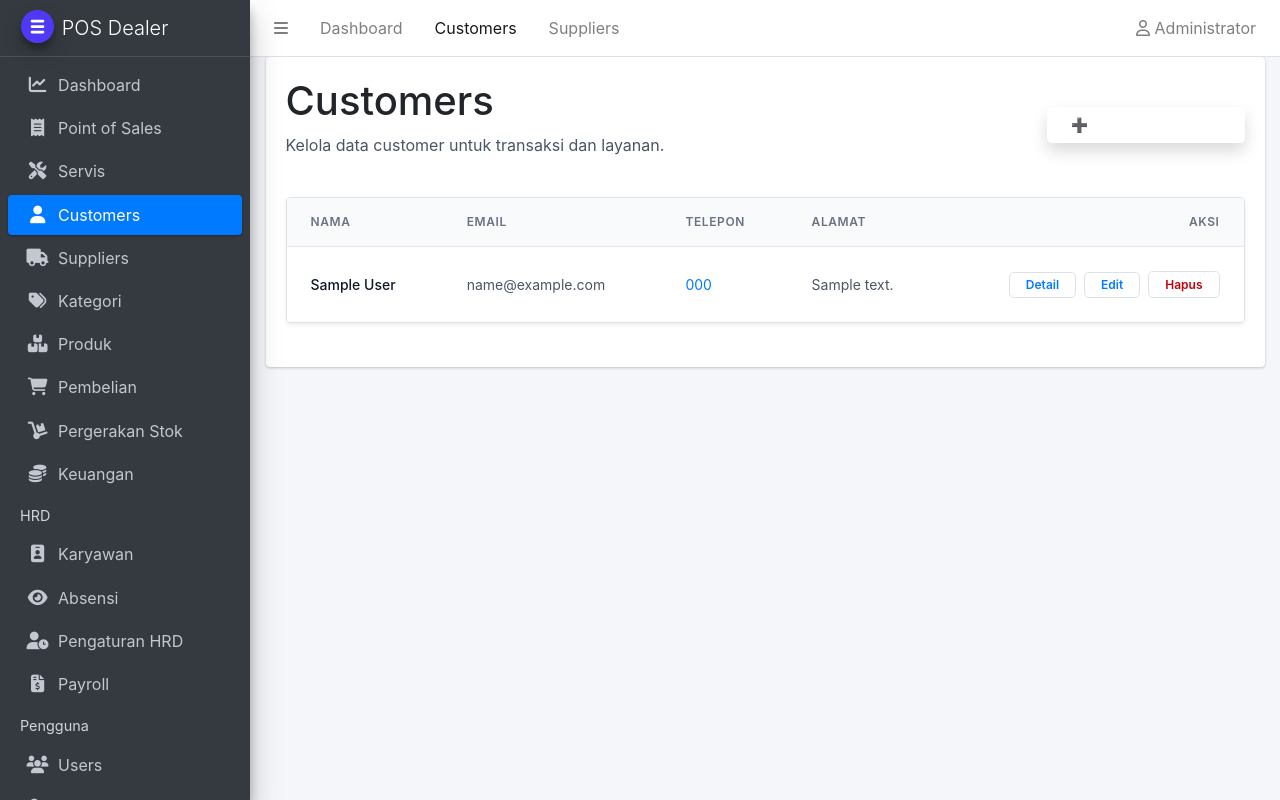
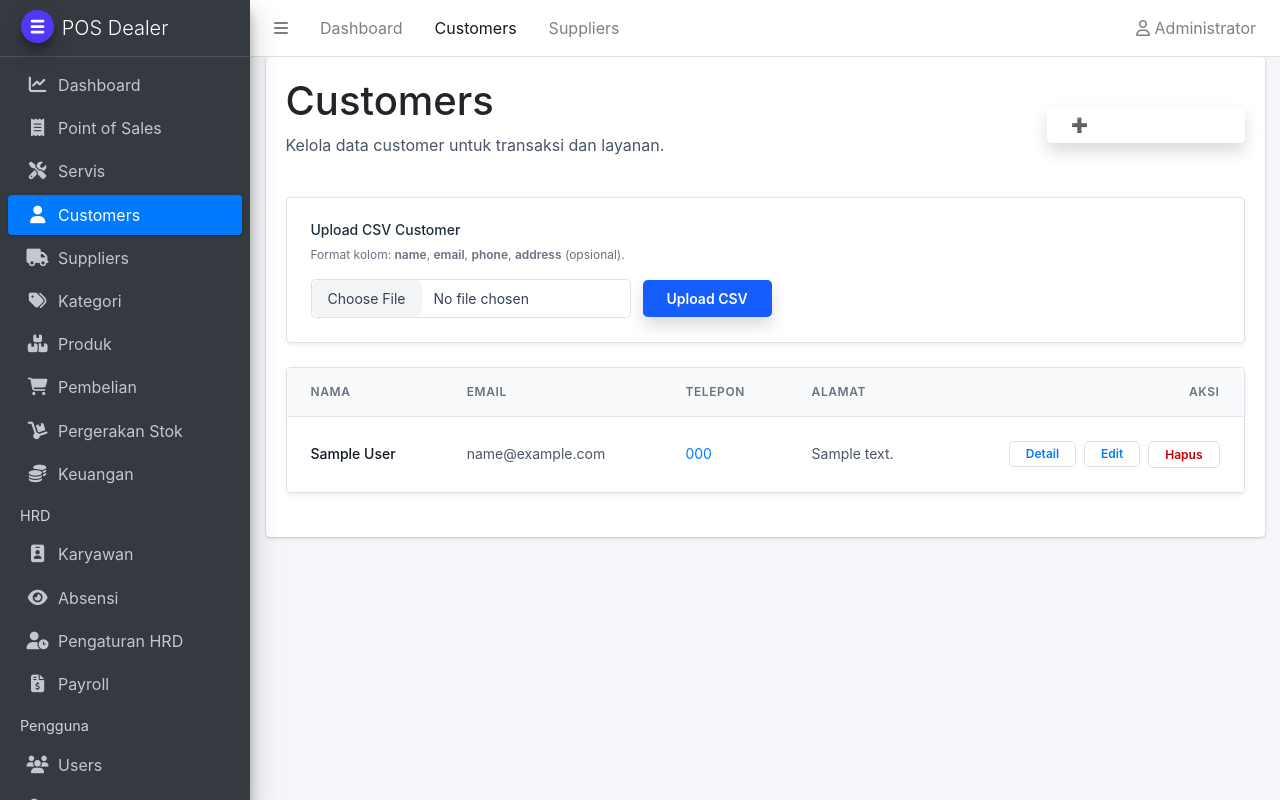
Before and after one commit to deevseek/poslaravel, a Laravel app: page /customers in a window 1280 px wide. Run offline with Laravel 12, Linux system fonts and the light colour scheme; a user stored in the database is signed in; data comes from the database, SQL or seed files in the repository; tables that the repository leaves empty hold one stand-in row (values such as "Sample post"); style sheets or scripts are compiled from the project's sources; some libraries are stand-ins or nearby versions.

Commit message:
Add customer CSV import

```diff
--- a/app/Http/Controllers/CustomerController.php
+++ b/app/Http/Controllers/CustomerController.php
@@ -5,6 +5,8 @@ namespace App\Http\Controllers;
 use App\Models\Customer;
 use Illuminate\Http\RedirectResponse;
 use Illuminate\Http\Request;
+use Illuminate\Support\Facades\Validator;
+use Illuminate\Support\Str;
 use Illuminate\View\View;
 
 class CustomerController extends Controller
@@ -65,4 +67,162 @@ class CustomerController extends Controller
 
         return redirect()->route('customers.index')->with('success', 'Customer berhasil dihapus.');
     }
+
+    public function importCsv(Request $request): RedirectResponse
+    {
+        $request->validate([
+            'csv' => ['required', 'file', 'mimes:csv,txt'],
+        ]);
+
+        $handle = fopen($request->file('csv')->getRealPath(), 'r');
+
+        if (! $handle) {
+            return redirect()->route('customers.index')->with('csv_errors', ['Gagal membaca file CSV.']);
+        }
+
+        $headerRow = fgetcsv($handle);
+
+        if (! $headerRow) {
+            fclose($handle);
+
+            return redirect()->route('customers.index')->with('csv_errors', ['Header CSV tidak ditemukan.']);
+        }
+
+        $headerMap = $this->mapCsvHeaders($headerRow);
+
+        if (! in_array('name', $headerMap, true)) {
+            fclose($handle);
+
+            return redirect()->route('customers.index')->with('csv_errors', ['Kolom "name" wajib ada pada CSV.']);
+        }
+
+        $errors = [];
+        $created = 0;
+        $updated = 0;
+        $rowNumber = 1;
+
+        while (($row = fgetcsv($handle)) !== false) {
+            $rowNumber++;
+            $data = $this->extractCsvRow($headerMap, $row);
+
+            if ($this->isEmptyRow($data)) {
+                continue;
+            }
+
+            $validator = Validator::make($data, [
+                'name' => ['required', 'string', 'max:255'],
+                'email' => ['nullable', 'email', 'max:255'],
+                'phone' => ['nullable', 'string', 'max:50'],
+                'address' => ['nullable', 'string'],
+            ]);
+
+            if ($validator->fails()) {
+                $errors[] = "Baris {$rowNumber}: " . implode(', ', $validator->errors()->all());
+                continue;
+            }
+
+            $validated = $validator->validated();
+
+            if (! empty($validated['email'])) {
+                $customer = Customer::updateOrCreate(
+                    ['email' => $validated['email']],
+                    [
+                        'name' => $validated['name'],
+                        'phone' => $validated['phone'] ?? null,
+                        'address' => $validated['address'] ?? null,
+                    ]
+                );
+
+                if ($customer->wasRecentlyCreated) {
+                    $created++;
+                } else {
+                    $updated++;
+                }
+            } else {
+                Customer::create([
+                    'name' => $validated['name'],
+                    'email' => null,
+                    'phone' => $validated['phone'] ?? null,
+                    'address' => $validated['address'] ?? null,
+                ]);
+                $created++;
+            }
+        }
+
+        fclose($handle);
+
+        $redirect = redirect()->route('customers.index');
+
+        if ($created > 0 || $updated > 0) {
+            $messages = [];
+
+            if ($created > 0) {
+                $messages[] = "{$created} customer ditambahkan";
+            }
+
+            if ($updated > 0) {
+                $messages[] = "{$updated} customer diperbarui";
+            }
+
+            $redirect = $redirect->with('csv_success', implode(', ', $messages) . '.');
+        }
+
+        if (! empty($errors)) {
+            $redirect = $redirect->with('csv_errors', $errors);
+        }
+
+        return $redirect;
+    }
+
+    private function mapCsvHeaders(array $headers): array
+    {
+        return array_map(function (?string $header) {
+            $normalized = $this->normalizeCsvHeader($header ?? '');
+
+            return match ($normalized) {
+                'nama' => 'name',
+                'telepon', 'telp', 'no_hp', 'no_telp' => 'phone',
+                'alamat' => 'address',
+                default => $normalized,
+            };
+        }, $headers);
+    }
+
+    private function normalizeCsvHeader(string $header): string
+    {
+        return Str::of($header)
+            ->lower()
+            ->trim()
+            ->replace([' ', '-'], '_')
+            ->replaceMatches('/[^a-z0-9_]/', '')
+            ->toString();
+    }
+
+    private function extractCsvRow(array $headerMap, array $row): array
+    {
+        $data = [];
+
+        foreach ($headerMap as $index => $key) {
+            if ($key === '') {
+                continue;
+            }
+
+            $value = $row[$index] ?? null;
+            $value = is_string($value) ? trim($value) : $value;
+            $data[$key] = $value === '' ? null : $value;
+        }
+
+        return $data;
+    }
+
+    private function isEmptyRow(array $data): bool
+    {
+        foreach ($data as $value) {
+            if ($value !== null && $value !== '') {
+                return false;
+            }
+        }
+
+        return true;
+    }
 }
--- a/resources/views/customers/index.blade.php
+++ b/resources/views/customers/index.blade.php
@@ -17,6 +17,35 @@
             {{ session('success') }}
         </div>
     @endif
+
+    @if (session('csv_success'))
+        <div class="mb-4 rounded-lg bg-green-50 px-4 py-3 text-sm text-green-700">
+            {{ session('csv_success') }}
+        </div>
+    @endif
+
+    @if (session('csv_errors'))
+        <div class="mb-4 rounded-lg bg-red-50 px-4 py-3 text-sm text-red-700">
+            <p class="font-semibold">Beberapa baris gagal diimpor:</p>
+            <ul class="mt-2 list-disc space-y-1 pl-5">
+                @foreach (session('csv_errors') as $error)
+                    <li>{{ $error }}</li>
+                @endforeach
+            </ul>
+        </div>
+    @endif
+
+    @permission('customer.manage')
+        <div class="mb-6 rounded-lg border border-gray-200 bg-white p-4 shadow-sm">
+            <h2 class="text-sm font-semibold text-gray-900">Upload CSV Customer</h2>
+            <p class="mt-1 text-xs text-gray-500">Format kolom: <span class="font-semibold">name</span>, <span class="font-semibold">email</span>, <span class="font-semibold">phone</span>, <span class="font-semibold">address</span> (opsional).</p>
+            <form action="{{ route('customers.import') }}" method="POST" enctype="multipart/form-data" class="mt-3 flex flex-wrap items-center gap-3">
+                @csrf
+                <input type="file" name="csv" accept=".csv,text/csv" required class="w-full max-w-xs rounded-lg border border-gray-300 text-sm text-gray-700 file:mr-3 file:rounded-lg file:border-0 file:bg-gray-100 file:px-4 file:py-2 file:text-sm file:font-semibold file:text-gray-700 hover:file:bg-gray-200" />
+                <button type="submit" class="rounded-lg bg-blue-600 px-4 py-2 text-sm font-semibold text-white shadow hover:bg-blue-700">Upload CSV</button>
+            </form>
+        </div>
+    @endpermission
 
     <div class="overflow-hidden rounded-lg border border-gray-200 bg-white shadow-sm">
         <table class="min-w-full divide-y divide-gray-200">
--- a/routes/web.php
+++ b/routes/web.php
@@ -50,6 +50,9 @@ Route::middleware(['auth'])->group(function () {
         ->middleware(['feature:settings', 'can:settings.update'])
         ->name('settings.update');
 
+    Route::post('customers/import', [CustomerController::class, 'importCsv'])
+        ->middleware(['feature:customers', 'can:customer.manage'])
+        ->name('customers.import');
     Route::resource('customers', CustomerController::class)
         ->middleware(['feature:customers', 'can:customer.manage']);
     Route::resource('suppliers', SupplierController::class)
```
